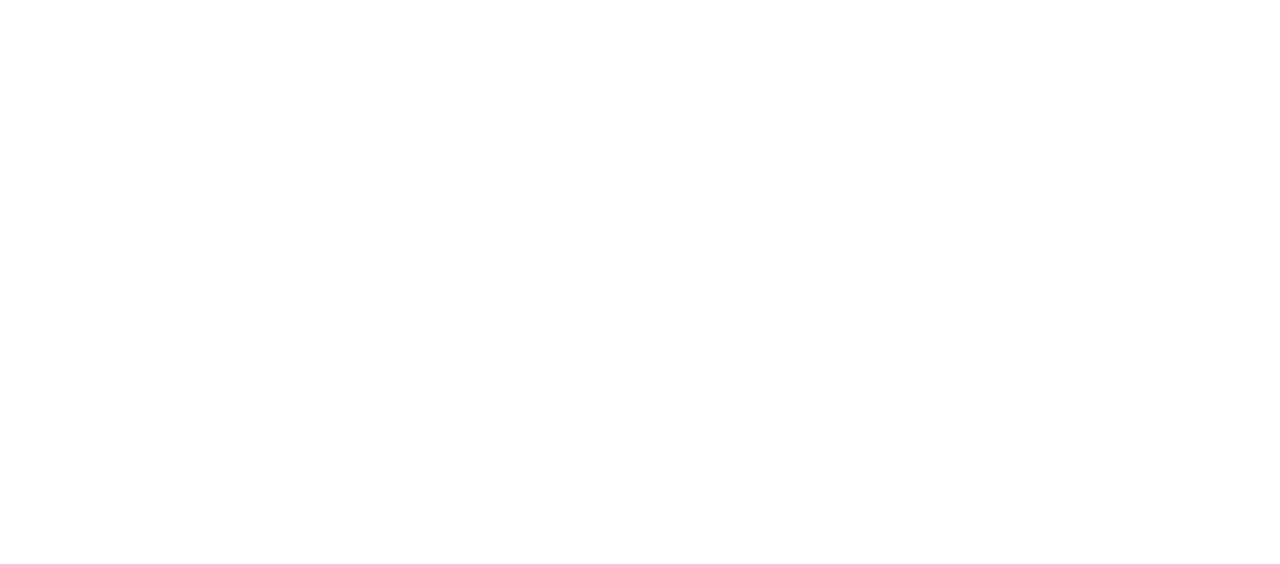
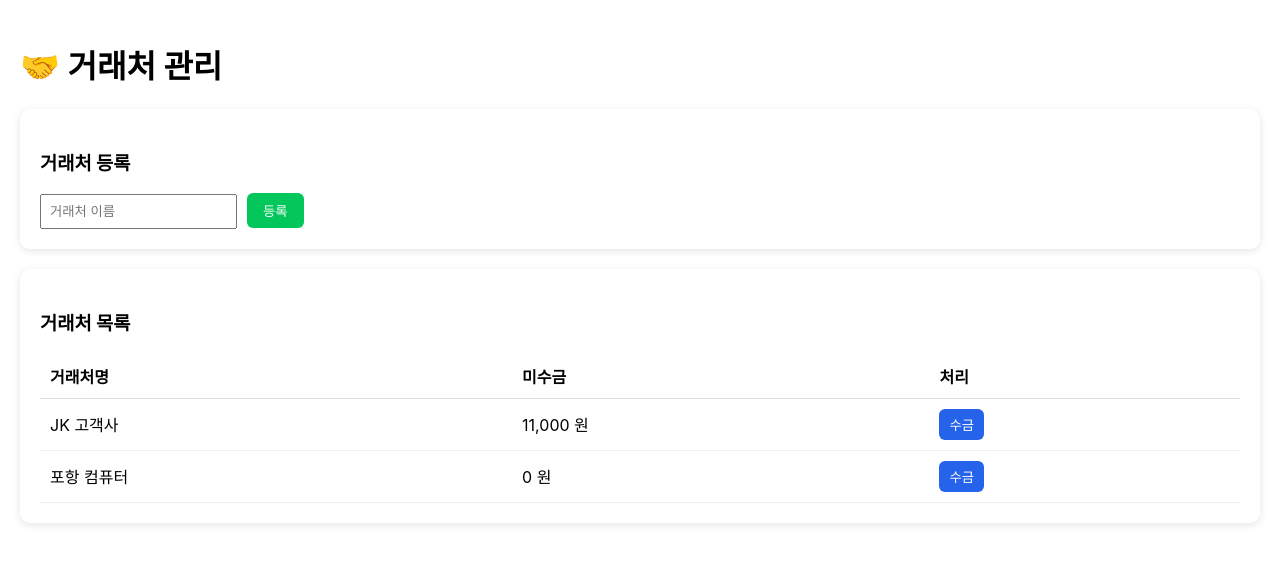
Before and after one commit to gPdnjs2020/JK_Networks_Solution_ERP, a React (Create React App) app: page /partners in a window 1280 px wide. Before the commit this address had no page. Shown: the top 564 px of the page. Built offline with nearby package versions, Linux system fonts and the light colour scheme.

Commit message:
create partners

```diff
--- a/src/App.js
+++ b/src/App.js
@@ -1,11 +1,15 @@
 import { BrowserRouter, Routes, Route } from "react-router-dom";
 import Dashboard from "./pages/Dashboard";
+import Products from "./pages/Products";
+import Partners from "./pages/Partners";
 
 function App() {
   return (
     <BrowserRouter>
       <Routes>
         <Route path="/" element={<Dashboard />} />
+        <Route path="/products" element={<Products />} />
+        <Route path="/partners" element={<Partners />} />
       </Routes>
     </BrowserRouter>
   );
--- /dev/null
+++ b/src/pages/Partners.js
@@ -0,0 +1,144 @@
+import { useEffect, useState } from "react";
+
+export default function Partners() {
+  const [partners, setPartners] = useState([]);
+  const [name, setName] = useState("");
+
+  // 초기 데이터
+  useEffect(() => {
+    setPartners([
+      { id: 1, name: "JK 고객사", balance: 11000 },
+      { id: 2, name: "포항 컴퓨터", balance: 0 },
+    ]);
+  }, []);
+
+  // 거래처 추가
+  const addPartner = () => {
+    if (!name) return;
+
+    const newPartner = {
+      id: Date.now(),
+      name,
+      balance: 0,
+    };
+
+    setPartners([...partners, newPartner]);
+    setName("");
+  };
+
+  // 수금 처리
+  const collectMoney = (id) => {
+    const amount = prompt("수금 금액 입력");
+
+    if (!amount) return;
+
+    setPartners(
+      partners.map((p) =>
+        p.id === id
+          ? { ...p, balance: p.balance - Number(amount) }
+          : p
+      )
+    );
+  };
+
+  return (
+    <div style={{ padding: "20px" }}>
+      <h1>🤝 거래처 관리</h1>
+
+      {/* 등록 */}
+      <div style={cardStyle}>
+        <h3>거래처 등록</h3>
+
+        <input
+          placeholder="거래처 이름"
+          value={name}
+          onChange={(e) => setName(e.target.value)}
+          style={inputStyle}
+        />
+
+        <button onClick={addPartner} style={buttonStyle}>
+          등록
+        </button>
+      </div>
+
+      {/* 리스트 */}
+      <div style={cardStyle}>
+        <h3>거래처 목록</h3>
+
+        <table style={{ width: "100%", borderCollapse: "collapse" }}>
+          <thead>
+            <tr>
+              <th style={th}>거래처명</th>
+              <th style={th}>미수금</th>
+              <th style={th}>처리</th>
+            </tr>
+          </thead>
+
+          <tbody>
+            {partners.map((p) => (
+              <tr key={p.id}>
+                <td style={td}>{p.name}</td>
+
+                <td style={td}>
+                  {p.balance.toLocaleString()} 원
+                </td>
+
+                <td style={td}>
+                  <button
+                    onClick={() => collectMoney(p.id)}
+                    style={smallButton}
+                  >
+                    수금
+                  </button>
+                </td>
+              </tr>
+            ))}
+          </tbody>
+        </table>
+      </div>
+    </div>
+  );
+}
+
+/* 스타일 */
+const cardStyle = {
+  background: "white",
+  padding: "20px",
+  borderRadius: "10px",
+  boxShadow: "0 2px 8px rgba(0,0,0,0.1)",
+  marginBottom: "20px",
+};
+
+const inputStyle = {
+  padding: "8px",
+  marginRight: "10px",
+};
+
+const buttonStyle = {
+  padding: "8px 16px",
+  background: "#03c75a",
+  color: "white",
+  border: "none",
+  borderRadius: "6px",
+  cursor: "pointer",
+};
+
+const smallButton = {
+  padding: "6px 10px",
+  background: "#2563eb",
+  color: "white",
+  border: "none",
+  borderRadius: "6px",
+  cursor: "pointer",
+};
+
+const th = {
+  borderBottom: "1px solid #ddd",
+  padding: "10px",
+  textAlign: "left",
+};
+
+const td = {
+  padding: "10px",
+  borderBottom: "1px solid #eee",
+};
```
